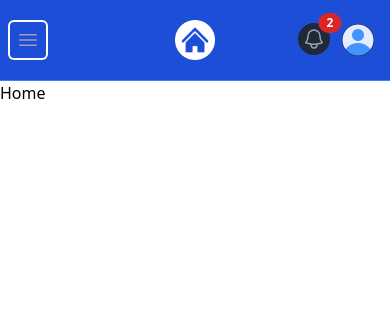
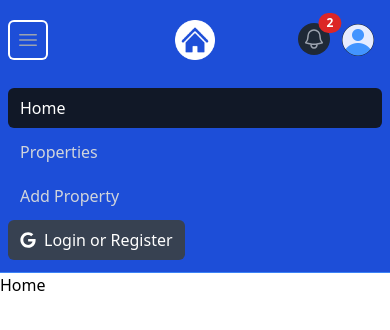
Before and after one commit to Jaspreet-Nijjar/nextjs-property-app, a Next.js app: page / in a window 390 px wide. Both pictures are taken after a click on the button "Open main menu". Shown: the top 330 px of the page. Built offline with nearby package versions, Linux system fonts and the light colour scheme.

Commit message:
added state to toggle navbar mobile menu

```diff
--- a/components/Navbar.tsx
+++ b/components/Navbar.tsx
@@ -1,3 +1,6 @@
+'use client';
+
+import { useState } from 'react';
 import Image from 'next/image';
 import logo from '@/assets/images/logo-white.png';
 import profileDefault from '@/assets/images/profile.png';
@@ -5,6 +8,8 @@
 import { FaGoogle } from 'react-icons/fa';
 
 const Navbar = () => {
+  const [isMobileMenuOpen, setIsMobileMenuOpen] = useState(false);
+
   return (
     <nav className="bg-blue-700 border-b border-blue-500">
       <div className="mx-auto max-w-7xl px-2 sm:px-6 lg:px-8">
@@ -17,6 +22,7 @@
               className="relative inline-flex items-center justify-center rounded-md p-2 text-gray-400 hover:bg-gray-700 hover:text-white focus:outline-none focus:ring-2 focus:ring-inset focus:ring-white"
               aria-controls="mobile-menu"
               aria-expanded="false"
+              onClick={() => setIsMobileMenuOpen((prev) => !prev)}
             >
               <span className="absolute -inset-0.5"></span>
               <span className="sr-only">Open main menu</span>
@@ -174,7 +180,8 @@
       </div>
 
       {/* <!-- Mobile menu, show/hide based on menu state. --> */}
-      <div className="hidden" id="mobile-menu">
+      {isMobileMenuOpen && (
+        <div id="mobile-menu">
           <div className="space-y-1 px-2 pb-3 pt-2">
             <Link
               href="/"
@@ -195,11 +202,12 @@
               Add Property
             </Link>
             <button className="flex items-center text-white bg-gray-700 hover:bg-gray-900 hover:text-white rounded-md px-3 py-2 my-4">
-            <i className="fa-brands fa-google mr-2"></i>
+              <FaGoogle className="text-white mr-2" />
               <span>Login or Register</span>
             </button>
           </div>
         </div>
+      )}
     </nav>
   );
 };
```
Lines whose indentation alone changed are shown as unchanged.
